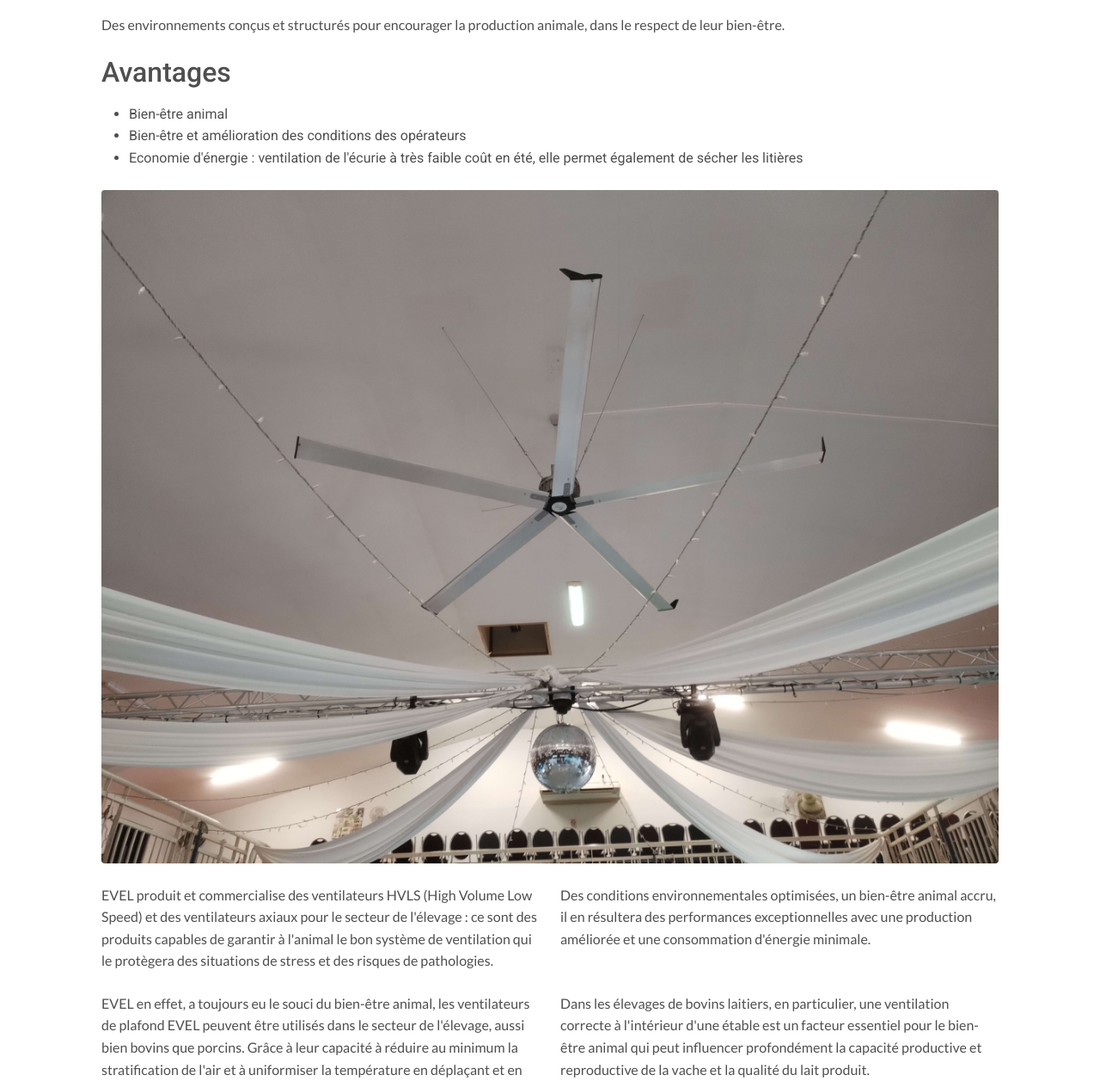
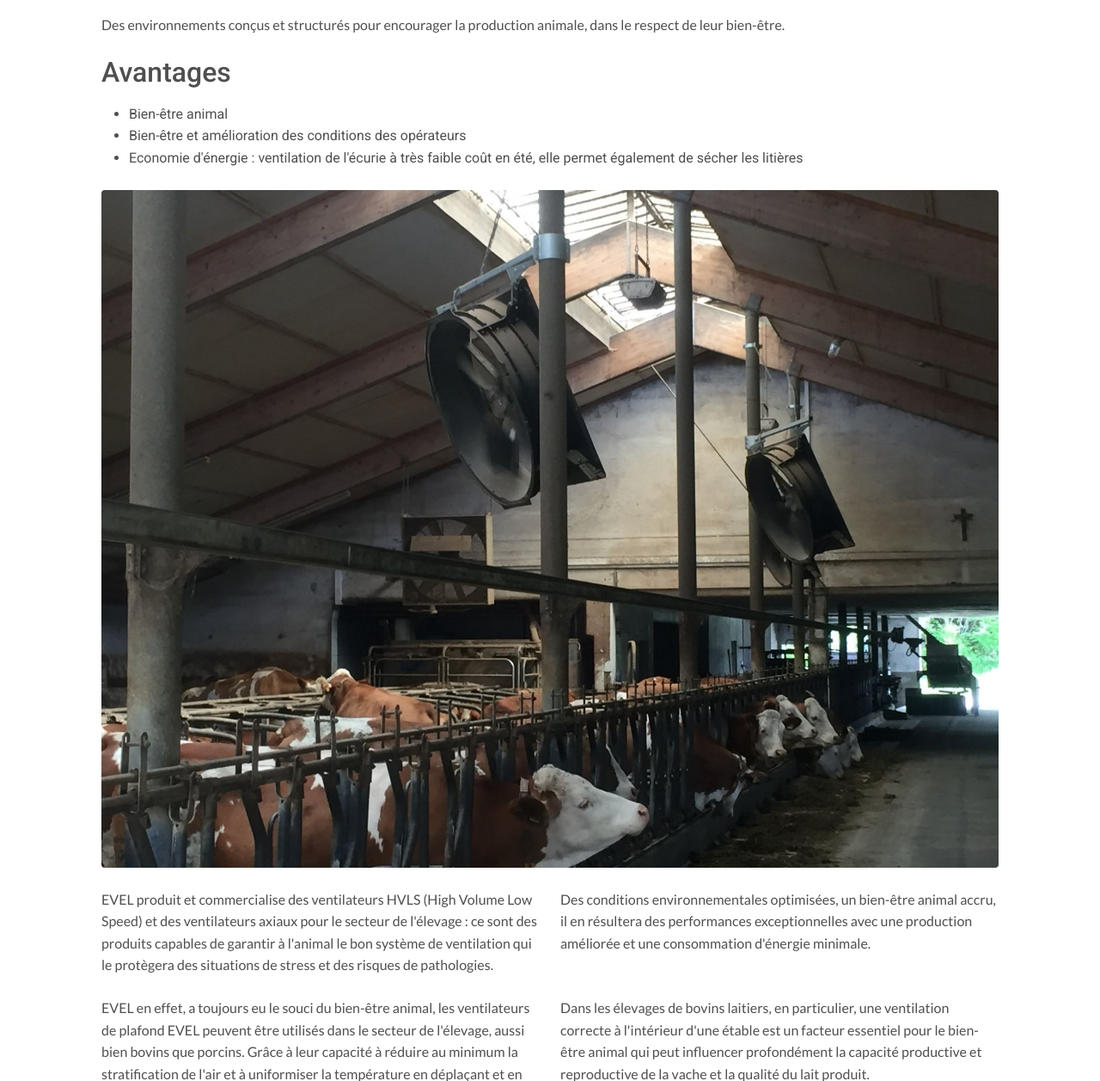
Before and after one commit to etheve-anthony/brassair, a Symfony app: template templates/application/show_animal.html.twig in a window 1280 px wide. Shown: the part 565-1822 px from the top of the page at 86% size. Run offline with Twig, Linux system fonts and the light colour scheme; the template is opened without the code that fills it: most values are stand-ins (such as "Sample title", 1, 10 or a date in 2020); some libraries are stand-ins or nearby versions.

Commit message:
ajout photos animaux

```diff
--- a/templates/application/show_animal.html.twig
+++ b/templates/application/show_animal.html.twig
@@ -51,7 +51,7 @@
       <li>Economie d'énergie : ventilation de l'écurie à très faible coût en été, elle permet également de sécher les litières</li>
     </ul>
     <div class="mt-4">
-      <img src="{{ asset('images/produits/5-0m-plalada-pierrefonds-2-66baeb1f52341558349299.jpg') }}" alt="" class="img-fluid rounded" />
+      <img src="{{ asset('images/produits/WA_1400_MAX_ETABLE_brassair_reunion.jpg') }}" alt="" class="img-fluid rounded" />
     </div>
     <div class="row mt-4">
       {# paragraphe 1 #}
@@ -104,9 +104,9 @@
       </div>
     </div>
     <div class="mt-4">
-      <img src="{{ asset('images/produits/5-0m-plalada-pierrefonds-2-66baeb1f52341558349299.jpg') }}" alt="" class="img-fluid rounded" />
+      <img src="{{ asset('images/produits/ventilateurs_axiaux_brassair_la_reunion.jpg') }}" alt="" class="img-fluid rounded" />
     </div>
-    <div class="mt-4">
+    {# <div class="mt-4">
       <img src="{{ asset('images/produits/5-0m-mygym360-st-jo-66baeb9be39d7097578670.jpg') }}" alt="" class="img-fluid rounded" />
     </div>
     <div class="mt-4">
@@ -114,7 +114,7 @@
     </div>
     <div class="mt-4">
       <img src="{{ asset('images/produits/5-0m-cineplaza-st-denis-2-66bb041ee069f401989409.jpg') }}" alt="" class="img-fluid rounded" />
-    </div>
+    </div> #}
   </div>
 
   {% include 'contact_bar.html.twig' %}
```
